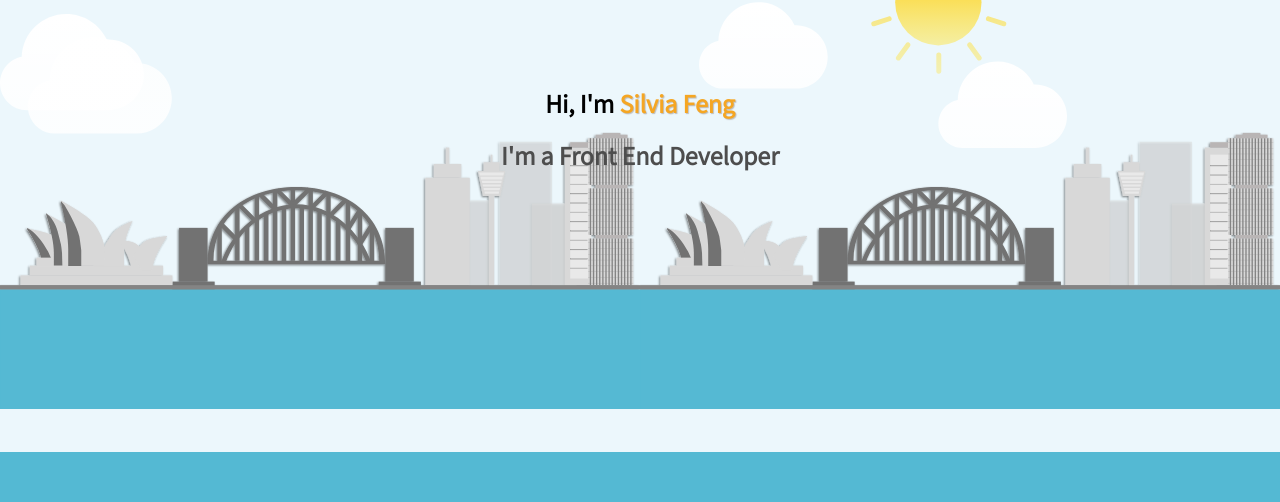
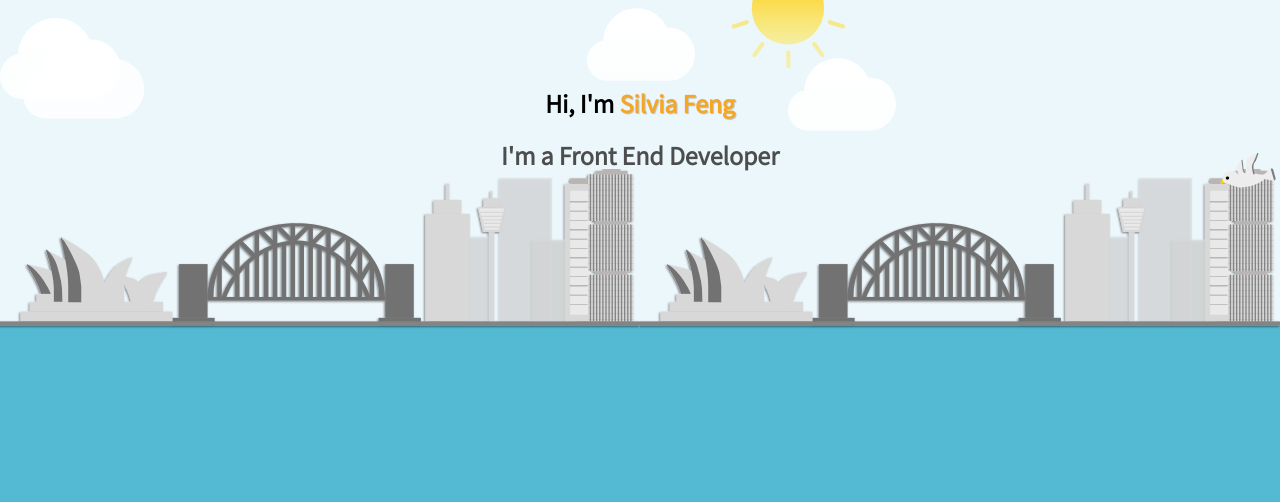
Before and after one commit to SilviaVecek/portfolio, a React (Create React App) app: page / in a window 1280 px wide. Shown: the part 140-642 px from the top of the page. Built offline with nearby package versions, Linux system fonts and the light colour scheme.

Commit message:
changes to css for homepage

```diff
--- a/src/components/Home/index.js
+++ b/src/components/Home/index.js
@@ -11,8 +11,7 @@ const Home = ({ children }) => {
             <div className="home__seagull-flying">
                 <div className="home__seagull-flapping"></div>
             </div>
-            <div className="home__skyline"></div>
-            <div className="home__ocean">
+            <div className="home__skyline">
                 {children}
             </div>
         </div>
--- a/src/components/Home/styles.scss
+++ b/src/components/Home/styles.scss
@@ -7,10 +7,10 @@
   }
 
   .home__sky {
-    height: 27vh;
-    width: auto;
+    width: 70%;
+    min-width: 800px;
+    min-height: 27vh;
     z-index: -10;
-    position: absolute;
     animation: sun 40s linear infinite;
   }
 
@@ -37,10 +37,9 @@
 
 
   .home__seagull-flying {
-    animation: moving 20s linear infinite;
-    position: relative;
-    float: right;
-    margin-top: 20vh;
+    animation: seagull-flying 20s linear infinite;
+    position: absolute;
+    right: 0;
   }
 
   .home__seagull-flapping {
@@ -55,44 +54,34 @@
 
   .home__skyline {
     width: 100%;
-    min-width: 1150px;
-    min-height: 40vh;
+    min-width: 1100px;
+    min-height: 70vh;
     background-image: url("/images/Skyline.svg");
     background-repeat: round space;
-    animation: skyline 1000s linear infinite;
-    margin-top: 25vh;
+    animation: skyline 2000s linear infinite;
+    margin-top: 2vh;
   }
 
-  .home__ocean {
-    width: 100%;
-    min-height: 50vw;
-    background: #54B9D3;
-    position: absolute;
-  }
 
   // @keyframes sun {
   //   0%   { transform: translate(-100%, 0); }
   //   100% { transform: translate(100%, 0); }
   // }
 
-  // @keyframes seagull-flapping {
-  //   0% {background-image: url("/images/SeagullWingUp.svg");}
-  //   33% {background-image: url("/images/SeagullWingDown.svg");}
-  //   66% {background-image: url("/images/SeagullWingUp.svg");}
-  //   100% {background-image: url("/images/SeagullWingDown.svg");}
+  @keyframes seagull-flapping {
+    0% {background-image: url("/images/SeagullWingUp.svg");}
+    33% {background-image: url("/images/SeagullWingDown.svg");}
+    66% {background-image: url("/images/SeagullWingUp.svg");}
+    100% {background-image: url("/images/SeagullWingDown.svg");}
 
+  }
+
+  // @keyframes seagull-flying {
+  //   from {right:0}
+  //   to {right:100vw}
   // }
 
-  // @keyframes moving {
-  //   0% {right:0; top: 1vw;}
-  //   25% {right:25vw; top: 3vw;}
-  //   50% {right:50vw; top: 5vw;}
-  //   75% {right:75vw; top: 4vw;}
-  //   100% {right:100vw; top: 2vw;}
+  //   @keyframes skyline {
+  //   from { background-position: 10000% 0%; }
+  //   to { background-position: -10000% 0%; }
   // }
-
-
-  //   @keyframes skyline {
-//     from { background-position: -10000% 0%; }
-//     to { background-position: 10000% 0%; }
-//   }
```
Also changed, not shown: public/images/Skyline.svg.
